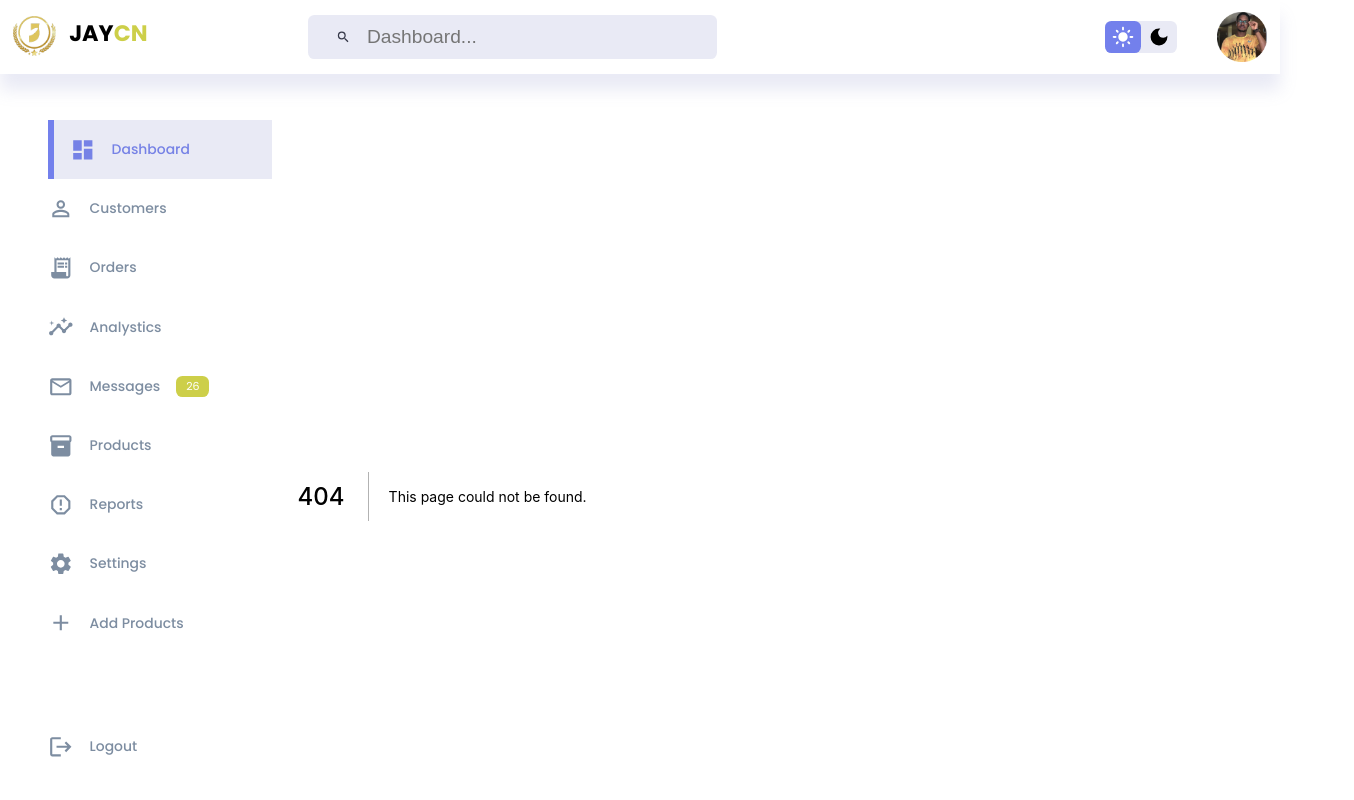
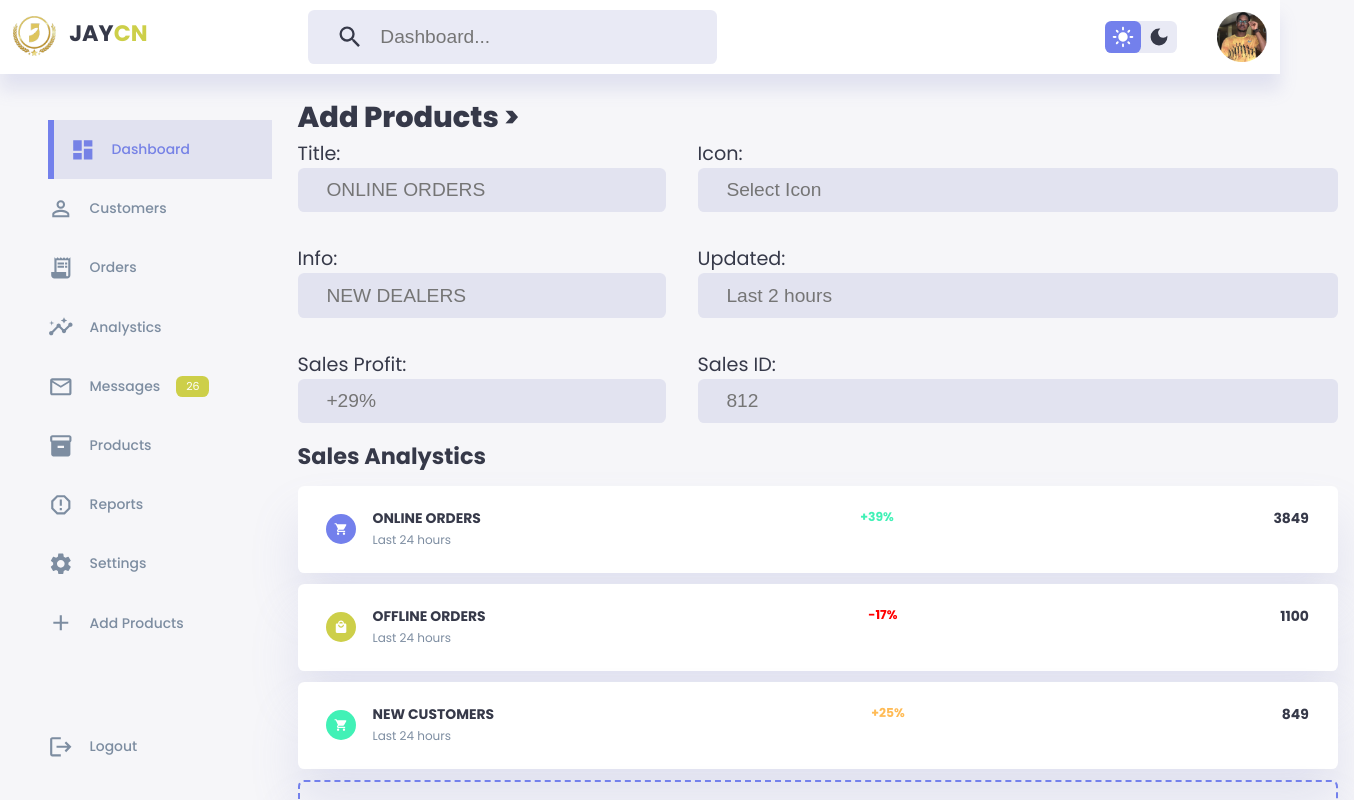
Before and after one commit to Jaycns/Dashboard, a Next.js app: page /addProducts in a window 1280 px wide. Before the commit this address had no page. Shown: the top 800 px of the page, 1354 px wide, since content can reach past the window. Built offline with nearby package versions, Linux system fonts and the light colour scheme.

Commit message:
newly added

```diff
--- a/components/analysticals.js
+++ b/components/analysticals.js
@@ -6,7 +6,7 @@ import { MdAdd } from "react-icons/md";
 import ThemeContext from "../context/context";
 
 function Analystics() {
-  const { toggleState } =
+  const { toggleState, modal, handleOpen } =
     useContext(ThemeContext);
   return (
     <div
@@ -75,7 +75,7 @@ function Analystics() {
       <div
         className={`${styles.item} ${styles.add}`}
       >
-        <div className="">
+        <div className="" onClick={handleOpen}>
           <MdAdd className={styles.span} />
           <h3>Add Product</h3>
         </div>
--- a/components/sidebars.js
+++ b/components/sidebars.js
@@ -23,7 +23,7 @@ export default function SideBar({
   setClick,
 }) {
   let initialVal = "";
-  const { val, setVal } =
+  const { val, setVal, modal, handleOpen } =
     useContext(ThemeContext);
   useEffect(() => {
     if (JSON.parse(localStorage.getItem("val"))) {
@@ -195,7 +195,10 @@ export default function SideBar({
             <h3>Settings</h3>
           </a>
         </Link>
-        <Link href="/">
+        <Link
+          as="/addProducts"
+          href="/addProducts"
+        >
           <a
             name="Add Products"
             onClick={handleClick}
--- a/components/tops.js
+++ b/components/tops.js
@@ -16,7 +16,6 @@ function Top({ setClick, click }) {
   //   useContext(ThemeContext);
   const { themeToggler, toggleState, val } =
     useContext(ThemeContext);
-  console.log(val);
   //const { toggle } = useContext(ThemeContext);
   const handleOpen = () => setClick(!click);
   const condition = toggleState
--- a/context/context.js
+++ b/context/context.js
@@ -30,15 +30,21 @@ export const ThemeProvider = (props) => {
       document.body.classList.remove("dark");
     }
   };
+  const [modal, setModal] = useState(false);
+  const handleOpen = () => setModal(true);
+  const handleClose = () => setModal(false);
   const stateActions = {
     themeToggler,
     setVal,
+    handleOpen,
+    handleClose,
   };
   return (
     <ThemeContext.Provider
       value={{
         toggleState,
         val,
+        modal,
         ...stateActions,
       }}
     >
--- /dev/null
+++ b/pages/addProducts.js
@@ -0,0 +1,68 @@
+import React from "react";
+import Analystics from "../components/analysticals";
+import styles from "../styles/frag.module.scss";
+import { syn } from "./orders.js";
+
+function AddProducts() {
+  return (
+    <main className={`${styles.frag}`}>
+      <h1>Add Products {syn}</h1>
+      <div className={styles.fraglin}>
+        <form className={styles.form}>
+          <div className={styles.title}>
+            <label>Title:</label>
+            <input
+              placeholder="ONLINE ORDERS"
+              //value=""
+              type="text"
+            />
+          </div>
+          <div className={styles.icon}>
+            <label> Icon:</label>
+            <input
+              placeholder="Select Icon"
+              value=""
+              type="select"
+            />
+            <options></options>
+          </div>
+          <div className={styles.info}>
+            <label>Info:</label>
+            <input
+              placeholder="NEW DEALERS"
+              value=""
+              type="text"
+            />
+          </div>
+          <div className={styles.las}>
+            <label>Updated:</label>
+            <input
+              placeholder="Last 2 hours"
+              value=""
+              type="text"
+            />
+          </div>
+          <div className={styles.las}>
+            <label>Sales Profit:</label>
+            <input
+              placeholder="+29%"
+              value=""
+              type="text"
+            />
+          </div>
+          <div className={styles.las}>
+            <label>Sales ID:</label>
+            <input
+              placeholder="812"
+              value=""
+              type="text"
+            />
+          </div>
+        </form>
+        <Analystics />
+      </div>
+    </main>
+  );
+}
+
+export default AddProducts;
--- a/styles/frag.module.scss
+++ b/styles/frag.module.scss
@@ -20,4 +20,23 @@
       width: 48rem;
     }
   }
+  .form {
+    display: grid;
+    grid-template-columns: 2fr 40rem;
+    gap: 2rem;
+    width: 100%;
+  }
+  label {
+    font-size: 1.2rem;
+  }
+  input {
+    background: $color-light;
+    padding: $padding-2 $card-padding;
+    color: $color-dark;
+    width: 100%;
+    outline: none;
+    border: none;
+    font-size: 1.2rem;
+    border-radius: $border-radius-1;
+  }
 }
--- a/styles/top.module.scss
+++ b/styles/top.module.scss
@@ -29,25 +29,26 @@
     align-items: center;
     gap: 1rem;
     color: $color-dark;
-    font-size: 1rem;
+    font-size: 2rem;
     margin: 0 10rem;
+    //  @media screen and (max-width: 750px) {
+    //   width: 14rem;
+    //   height: 3rem;
+    //   margin: 0 2rem;
+
+    // }
+    // @media screen and (min-width: 650px) {
+    //   width: 14rem;
+    //   height: 3rem;
+    //   margin: 0 1rem;
+
+    // }
     @media screen and (max-width: 768px) {
       width: 20rem;
       height: 3rem;
       margin: 0 4rem;
     }
-    @media screen and (max-width: 750px) {
-      width: 14rem;
-      height: 3rem;
-      margin: 0 2rem;
 
-    }
-    @media screen and (max-width: 650px) {
-      width: 14rem;
-      height: 3rem;
-      margin: 0 1rem;
-
-    }
     input {
       width: 100%;
       background: transparent;
@@ -78,12 +79,12 @@
     @media screen and (max-width: 768px) {
       margin: 0rem 1.5rem;
     }
-    @media screen and (max-width: 750px) {
-      margin: 0rem 1rem;
-    }
-    @media screen and (max-width: 650px) {
-      margin: 0rem .5rem;
-    }
+    // @media screen and (max-width: 750px) {
+    //   margin: 0rem 1rem;
+    // }
+    // @media screen and (max-width: 650px) {
+    //   margin: 0rem .5rem;
+    // }
     .span {
       font-size: 1.2rem;
       width: 50%;
```
